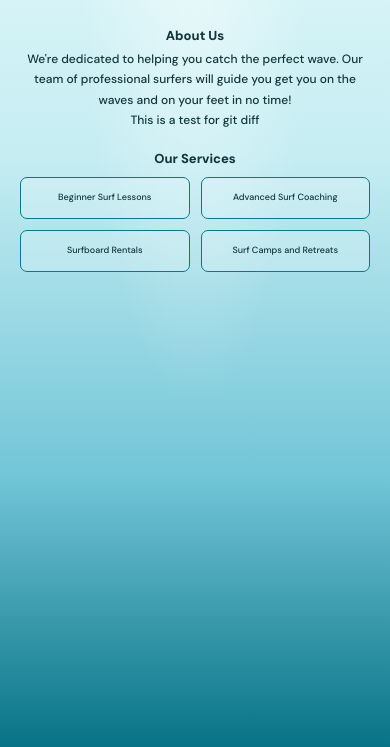
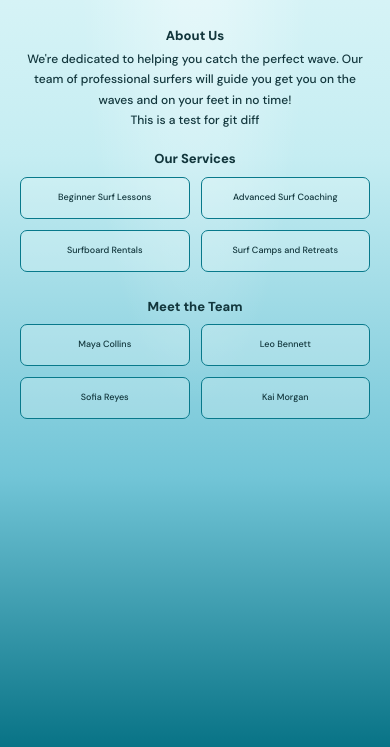
Before and after one commit to Josephzeus1/swell-time, a plain HTML site: page index.html in a window 390 px wide. Shown: the part 97-844 px from the top of the page. Drawn offline with Linux system fonts and the light colour scheme.

Commit message:
Added meet the team section

```diff
--- a/index.html
+++ b/index.html
@@ -43,6 +43,16 @@
 					<a href="#surf-camps">Surf Camps and Retreats</a>
 				</div>
 			</nav>
+
+			<section class="team" aria-labelledby="team-title">
+				<h2 id="team-title">Meet the Team</h2>
+				<div class="team-members" role="list">
+					<div class="team-member" role="listitem">Maya Collins</div>
+					<div class="team-member" role="listitem">Leo Bennett</div>
+					<div class="team-member" role="listitem">Sofia Reyes</div>
+					<div class="team-member" role="listitem">Kai Morgan</div>
+				</div>
+			</section>
 		</main>
 	</body>
 </html>
--- a/styles.css
+++ b/styles.css
@@ -94,14 +94,27 @@ h1 span {
 	margin-bottom: 8px;
 }
 
-.service-links {
+.team {
+	margin: 22px auto 0;
+}
+
+.team h2 {
+	margin: 0 0 8px;
+	font-size: 13px;
+	font-weight: 800;
+	line-height: 1.4;
+}
+
+.service-links,
+.team-members {
 	display: flex;
 	justify-content: center;
 	gap: 12px 32px;
 	flex-wrap: wrap;
 }
 
-.service-links a {
+.service-links a,
+.team-member {
 	display: inline-flex;
 	min-height: 38px;
 	align-items: center;
@@ -118,7 +131,8 @@ h1 span {
 	transition: background-color 160ms ease, transform 160ms ease;
 }
 
-.service-links a:hover {
+.service-links a:hover,
+.team-member:hover {
 	background: rgba(242, 253, 253, 0.66);
 	transform: translateY(-2px);
 }
@@ -169,7 +183,19 @@ h1 span {
 		gap: 11px;
 	}
 
-	.service-links a {
+	.team {
+		margin-top: 26px;
+	}
+
+	.team-members {
+		max-width: 360px;
+		margin-right: auto;
+		margin-left: auto;
+		gap: 11px;
+	}
+
+	.service-links a,
+	.team-member {
 		min-height: 42px;
 		flex: 1 1 145px;
 		padding: 0 10px;
```
